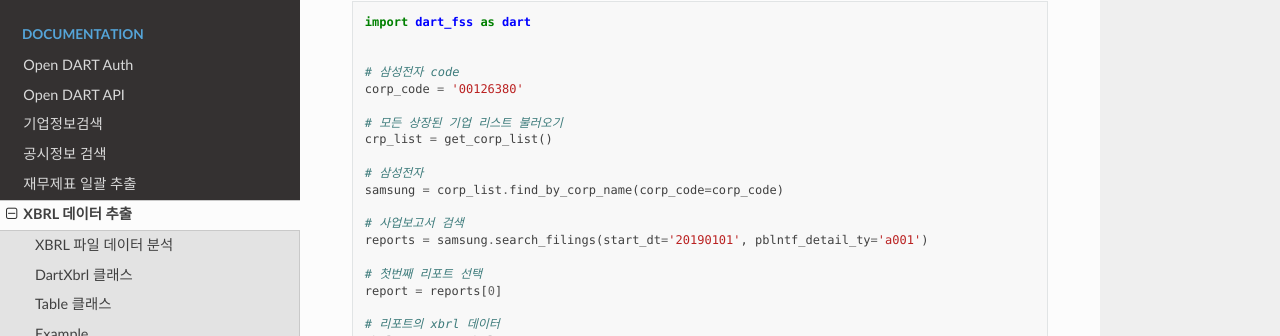
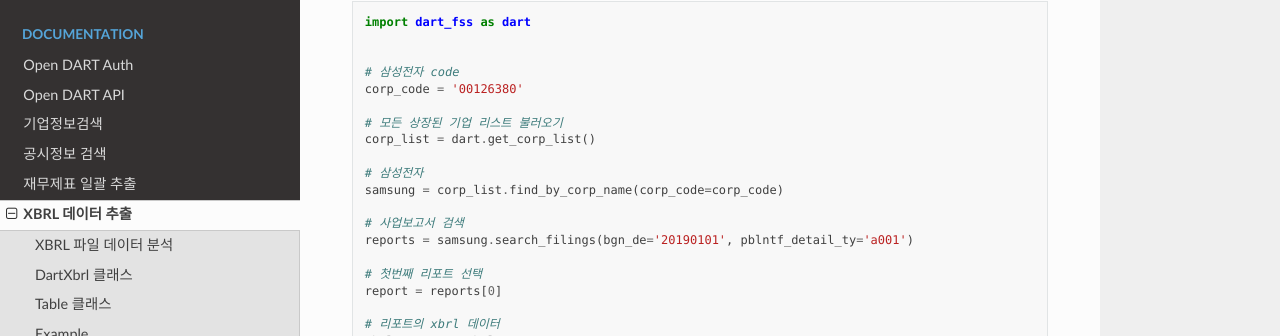
Before and after one commit to josw123/dart-fss, a Sphinx documentation site: the page built from docs/dart_xbrl.rst, in a window 1280 px wide and 900 px high, scrolled down 644 px. Shown: the part 128-464 px from the top of the window. Built offline with Sphinx 7.4.7 and the Read the Docs theme 2.0.0, drawn with Linux system fonts in a browser that asks for light colours.

Commit message:
Fix typo(#29)

```diff
--- a/docs/dart_xbrl.rst
+++ b/docs/dart_xbrl.rst
@@ -31,13 +31,13 @@ Example
     corp_code = '00126380'
 
     # 모든 상장된 기업 리스트 불러오기
-    crp_list = get_corp_list()
+    corp_list = dart.get_corp_list()
 
     # 삼성전자
     samsung = corp_list.find_by_corp_name(corp_code=corp_code)
 
     # 사업보고서 검색
-    reports = samsung.search_filings(start_dt='20190101', pblntf_detail_ty='a001')
+    reports = samsung.search_filings(bgn_de='20190101', pblntf_detail_ty='a001')
 
     # 첫번째 리포트 선택
     report = reports[0]
```
